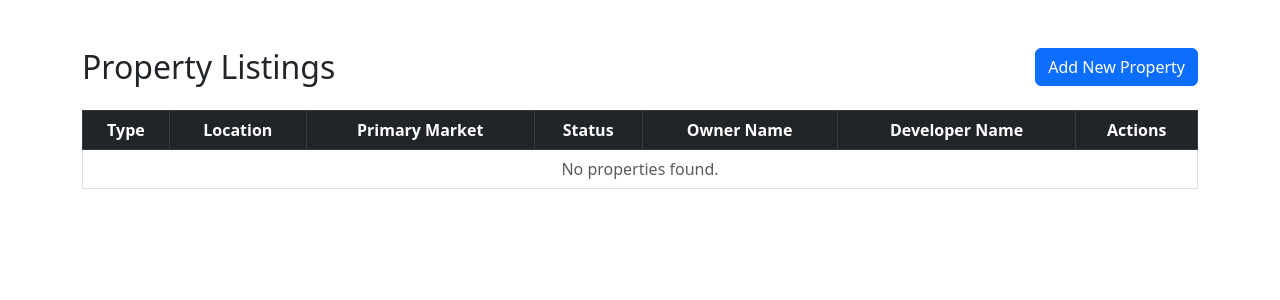
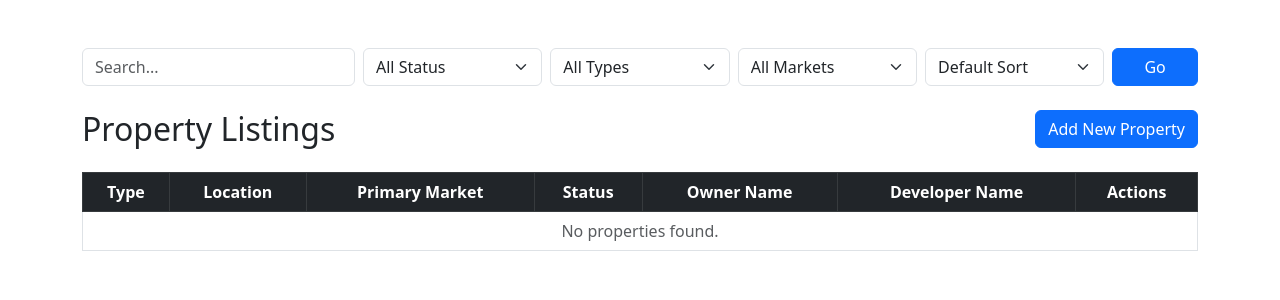
Before and after one commit to Romantsev/rent_project, a Django app: template rent_app/templates/properties_list.html in a window 1280 px wide. Shown: the part 56-356 px from the top of the page. Run offline with Django 5.2, Linux system fonts and the light colour scheme; the template is opened without the code that fills it, so the values that code supplies are empty.

Commit message:
Add filtering and sorting options to property listings

```diff
--- a/rent_app/templates/properties_list.html
+++ b/rent_app/templates/properties_list.html
@@ -2,6 +2,46 @@
 
 {% block content %}
 <div class="container mt-5">
+    <form method="get" class="row g-2 mb-4">
+        <div class="col-md-3">
+          <input type="text" name="search" value="{{ filters.search }}" class="form-control" placeholder="Search...">
+        </div>
+        <div class="col-md-2">
+          <select name="status" class="form-select">
+            <option value="">All Status</option>
+            <option value="Available" {% if filters.status == "Available" %}selected{% endif %}>Available</option>
+            <option value="Pending" {% if filters.status == "Pending" %}selected{% endif %}>Pending</option>
+            <option value="Sold" {% if filters.status == "Sold" %}selected{% endif %}>Sold</option>
+          </select>
+        </div>
+        <div class="col-md-2">
+          <select name="type" class="form-select">
+            <option value="">All Types</option>
+            <option value="Apartment" {% if filters.type == "Apartment" %}selected{% endif %}>Apartment</option>
+            <option value="House" {% if filters.type == "House" %}selected{% endif %}>House</option>
+          </select>
+        </div>
+        <div class="col-md-2">
+          <select name="market" class="form-select">
+            <option value="">All Markets</option>
+            <option value="Yes" {% if filters.market == "Yes" %}selected{% endif %}>Primary</option>
+            <option value="No" {% if filters.market == "No" %}selected{% endif %}>Secondary</option>
+          </select>
+        </div>
+        <div class="col-md-2">
+          <select name="sort" class="form-select">
+            <option value="">Default Sort</option>
+            <option value="location" {% if filters.sort == "location" %}selected{% endif %}>By Location</option>
+            <option value="price" {% if filters.sort == "price" %}selected{% endif %}>By Price</option>
+            <option value="status" {% if filters.sort == "status" %}selected{% endif %}>By Status</option>
+            <option value="type" {% if filters.sort == "type" %}selected{% endif %}>By Type</option>
+          </select>
+        </div>
+        <div class="col-md-1">
+          <button type="submit" class="btn btn-primary w-100">Go</button>
+        </div>
+      </form>
+
     <div class="d-flex justify-content-between align-items-center mb-4">
         <h2 class="mb-0">Property Listings</h2>
         <a href="{% url 'create_property' %}" class="btn btn-primary">Add New Property</a>
```
Also changed, not shown: rent_app/views.py (+55 -10 lines).
